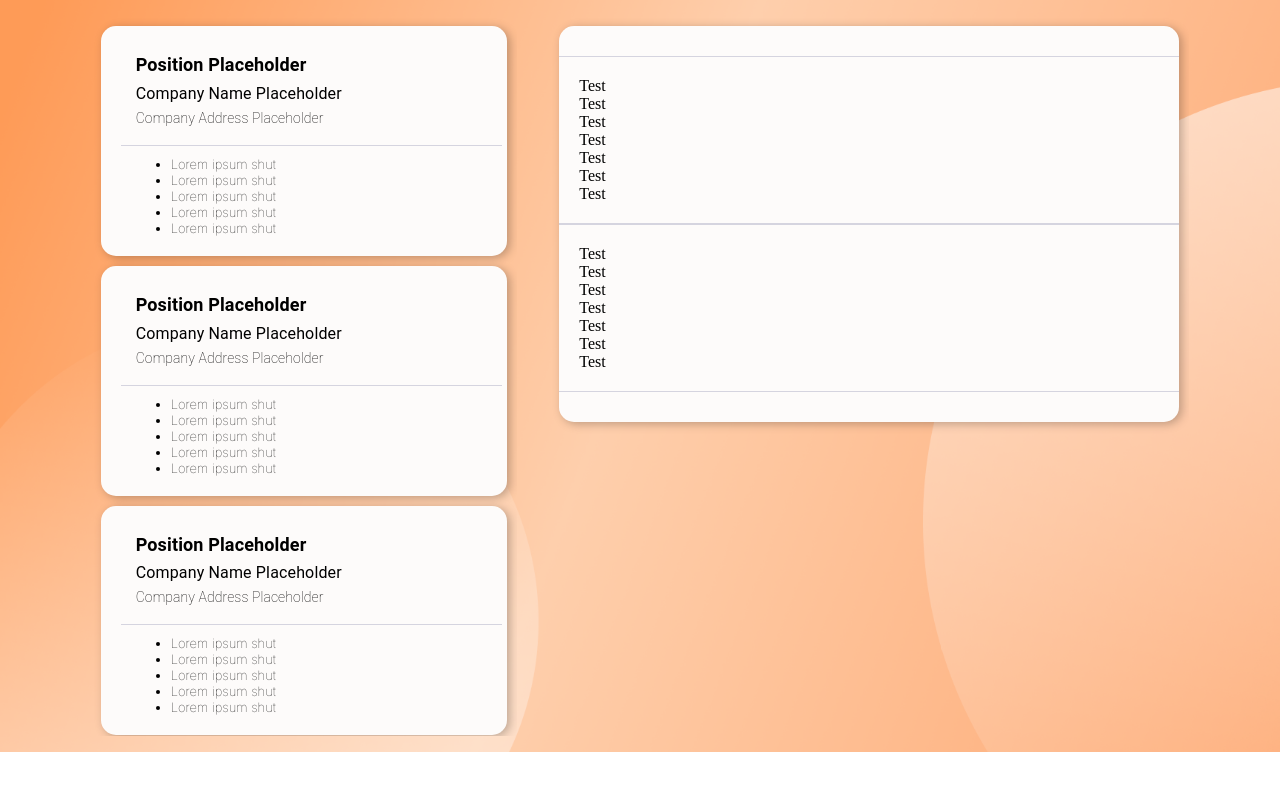
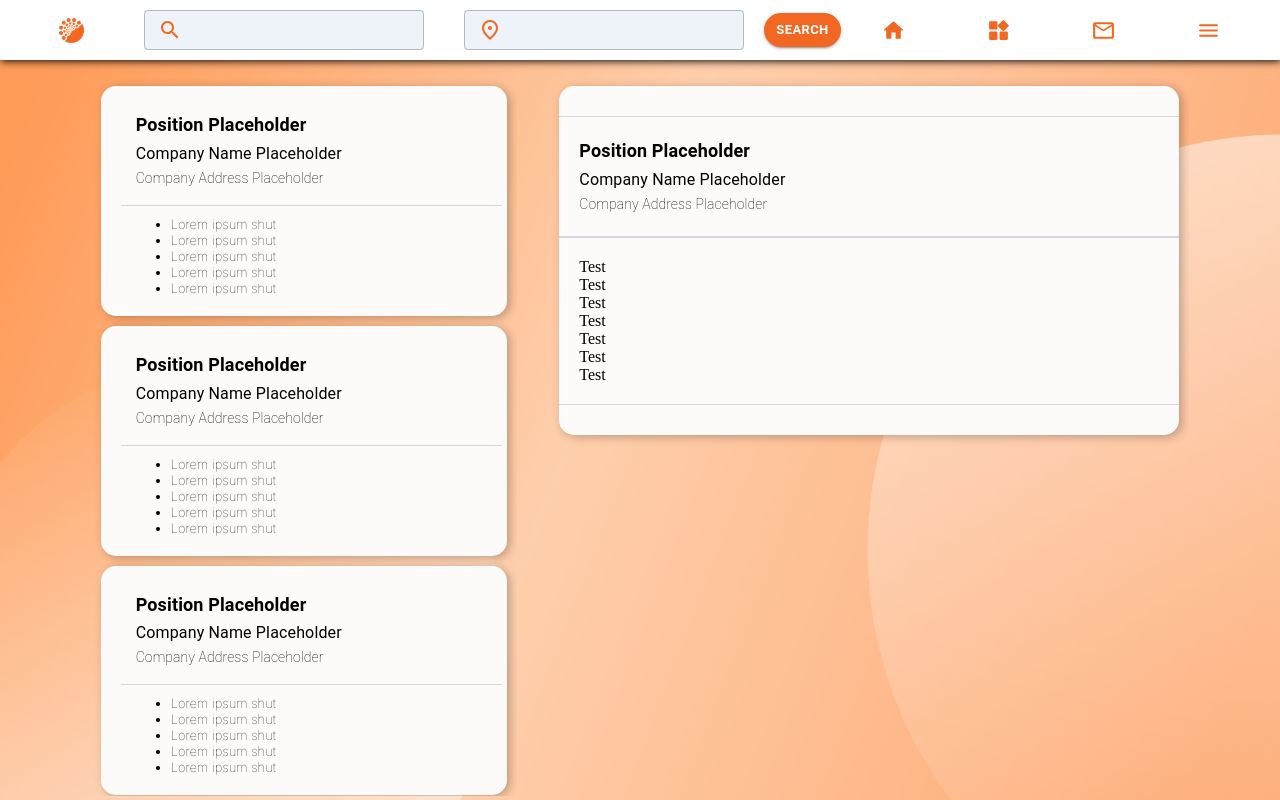
Before and after one commit to jhunel18/ojtconnect-com, a React (Vite) app: page /jobs in a window 1280 px wide. Built offline with nearby package versions, Linux system fonts and the light colour scheme.

Commit message:
update SignedInNavigation

```diff
--- a/src/components/JobPostList/JobPostDetails.jsx
+++ b/src/components/JobPostList/JobPostDetails.jsx
@@ -1,5 +1,5 @@
 import React from 'react'
-import { Box } from '@mui/material'
+import { Box, Typography } from '@mui/material'
 
 const JobPostDetails = () => {
     return (
@@ -18,13 +18,9 @@ const JobPostDetails = () => {
                 borderBottom: '1px solid  #D5D4DF',
                 padding: '20px'
             }}>
-                <p>Test</p>
-                <p>Test</p>
-                <p>Test</p>
-                <p>Test</p>
-                <p>Test</p>
-                <p>Test</p>
-                <p>Test</p>
+                <Typography variant='h6' sx={{ fontSize: '18px', fontWeight: '600' }}>Position Placeholder</Typography>
+                <Typography variant='subtitle1'>Company Name Placeholder</Typography>
+                <Typography variant='subtitle2' sx={{ fontWeight: '100' }}>Company Address Placeholder</Typography>
             </Box>
             <Box style={{
                 height: 'auto',
--- a/src/layouts/MainLayout/index.jsx
+++ b/src/layouts/MainLayout/index.jsx
@@ -1,11 +1,14 @@
 import React from 'react';
 import { Box } from '@mui/material';
+
+import SignedInNavigation from '../../shared/components/SignedInNavigation';
 
 // Images
 import bg from '../../assets/MAINBGbg.png';
 
 const MainLayout = ({children}) => {
   return (<>
+  <SignedInNavigation />
       <Box sx={{
             display:'flex',
             width:'100%',
@@ -14,8 +17,9 @@ const MainLayout = ({children}) => {
             backgroundImage: `url(${bg})`,
             backgroundRepeat: 'no-repeat',
             backgroundSize: 'cover',
-            backgroundAttachment: 'fixed',
-            overflow: 'scroll'
+            position: 'fixed',
+            overflow: 'scroll',
+            zIndex: '-999'
         }}>
             {children}
         </Box>
--- a/src/shared/components/SignedInNavigation.jsx
+++ b/src/shared/components/SignedInNavigation.jsx
@@ -12,15 +12,15 @@ import MenuRoundedIcon from '@mui/icons-material/MenuRounded';
 const SignedInNavigation = () => {
   return (
     <>
-    <Box sx ={{backGround:"#FFF", boxShadow:"1px 1px 5px #000", padding:"10px", display:"flex", alignItems:"center", justifyContent:"center"}}>
-      <img src="/src/assets/Logo.png" alt="logo" style={{width:"40px", height:"40px", margin:"0px 40px"}}></img>
+    <Box sx ={{backGround:"#FFF", boxShadow:"1px 1px 8px #000", padding:"10px", display:"flex", alignItems:"center", justifyContent:"center"}}>
+      <img src="/src/assets/Logo.png" alt="logo" style={{width:"25px", height:"25px", margin:"0px 40px"}}></img>
         <TextBoxWithIcon icon = {<SearchIcon sx={{ color: '#F26822'}}/>} color= "warning" />
         <TextBoxWithIcon icon = {<FmdGoodOutlinedIcon sx={{ color: '#F26822' }} />} color= "warning" />
-        <ButtonContainedComp label = "Search" borderRadius="25px"/>
-        <HomeRoundedIcon sx={{ color: '#F26822', fontSize:"40px", margin:"0px 40px"}}/>
-        <WidgetsRoundedIcon sx={{ color: '#F26822', fontSize:"40px", margin:"0px 40px"}}/>
-        <MailOutlineRoundedIcon sx={{ color: '#F26822', fontSize:"40px", margin:"0px 40px"}}/>
-        <MenuRoundedIcon sx={{ color: '#F26822', fontSize:"40px", margin:"0px 40px"}}/>
+        <ButtonContainedComp label = "Search" borderRadius="25px" size='small' />
+        <HomeRoundedIcon sx={{ color: '#F26822', fontSize:"25px", margin:"0px 40px"}}/>
+        <WidgetsRoundedIcon sx={{ color: '#F26822', fontSize:"25px", margin:"0px 40px"}}/>
+        <MailOutlineRoundedIcon sx={{ color: '#F26822', fontSize:"25px", margin:"0px 40px"}}/>
+        <MenuRoundedIcon sx={{ color: '#F26822', fontSize:"25px", margin:"0px 40px"}}/>
       </Box>
     </>
   )
--- a/src/shared/components/TextBoxWithIcon.jsx
+++ b/src/shared/components/TextBoxWithIcon.jsx
@@ -18,6 +18,7 @@ const TextBoxWithIcon = ({icon, color}) => {
         variant="outlined"
         color = {color}
         sx={{margin:"0px 20px", backgroundColor:"#edf3F8"}}
+        size='small'
       />
   )
 }
```
